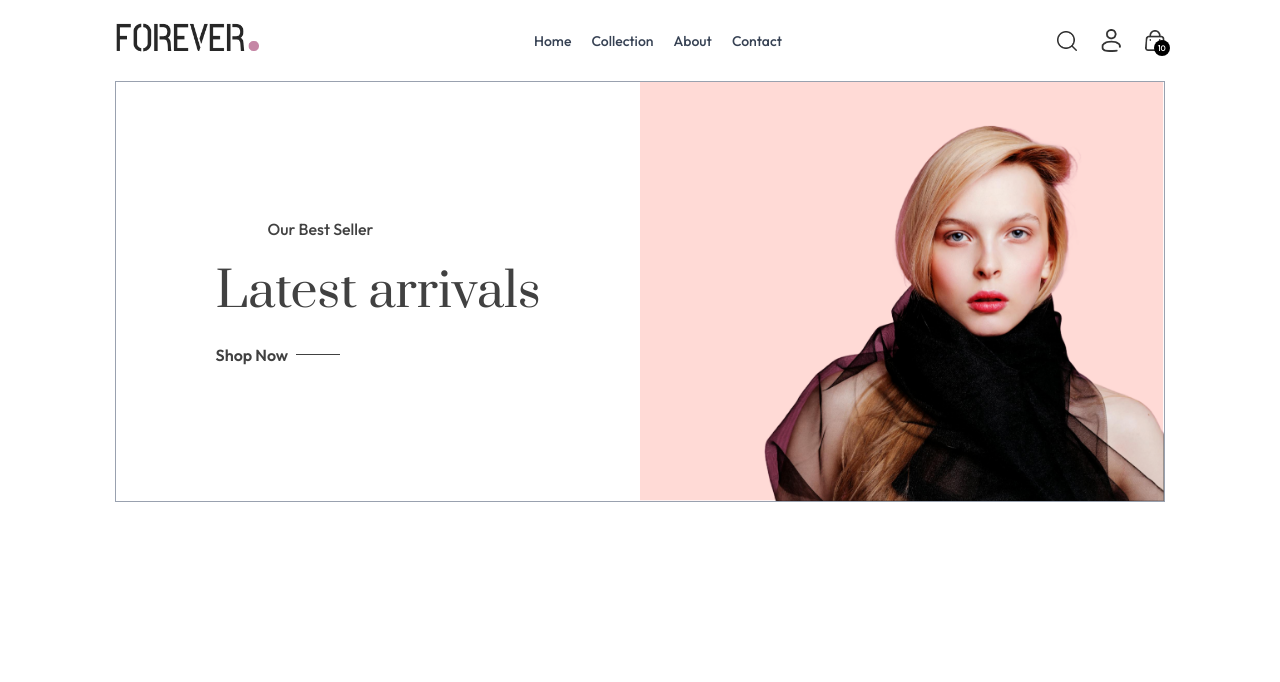
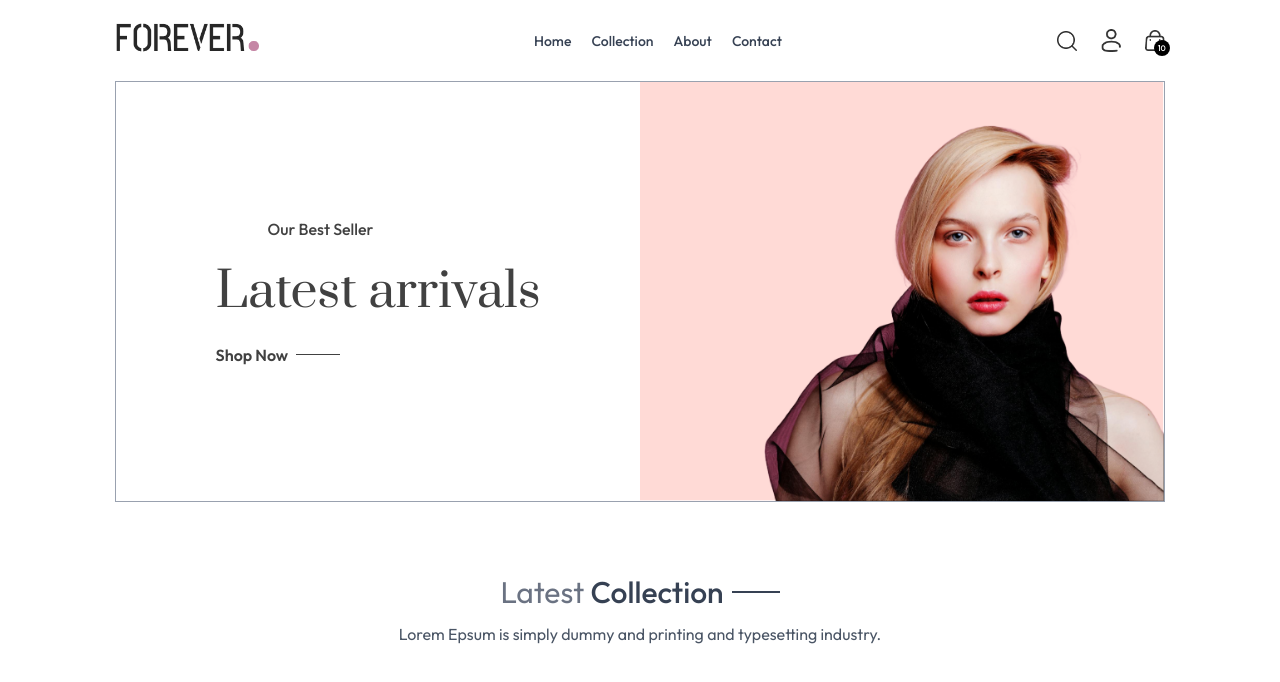
Before and after one commit to rohanmaharjan/E-commerce, a React (Vite) app in the folder frontend/: page / in a window 1280 px wide. Shown: the top 682 px of the page. Built offline with nearby package versions, Linux system fonts and the light colour scheme.

Commit message:
added title latest collection

```diff
--- a/frontend/src/components/LatestCollection.jsx
+++ b/frontend/src/components/LatestCollection.jsx
@@ -1,14 +1,20 @@
 import React, { useContext } from 'react'
 import { ShopContext } from '../context/ShopContext'
+import Title from './Title';
 
 const LatestCollection = () => {
 
     const { products } = useContext(ShopContext);
-
     console.log(products);
 
   return (
-    <div>
+    <div className='my-10'>
+      <div className='text-center py-8 text-3xl'>
+        <Title text1={'Latest'} text2={'Collection'} />
+        <p className='w-3/4 m-auto text-xs sm:text-sm md:text-base text-gray-600'>
+          Lorem Epsum is simply dummy and printing and typesetting industry.
+        </p>
+      </div>
 
     </div>
   )
--- /dev/null
+++ b/frontend/src/components/Title.jsx
@@ -0,0 +1,12 @@
+import React from 'react'
+
+const Title = ({text1,text2}) => {
+  return (
+    <div className='inline-flex gap-2 items-center mb-3'>
+      <p className='text-gray-500'>{text1} <span className='text-gray-700 font-medium'>{text2}</span></p>
+      <p className='w-8 sm:w-12 h-[1px] sm:h-[2px] bg-gray-700'></p>
+    </div>
+  )
+}
+
+export default Title
```
